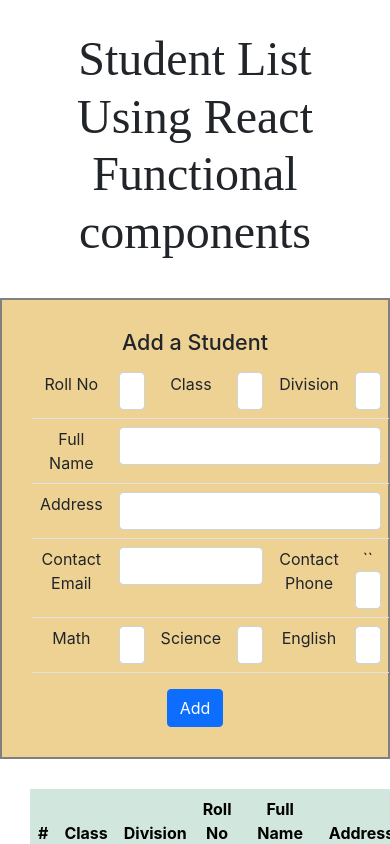
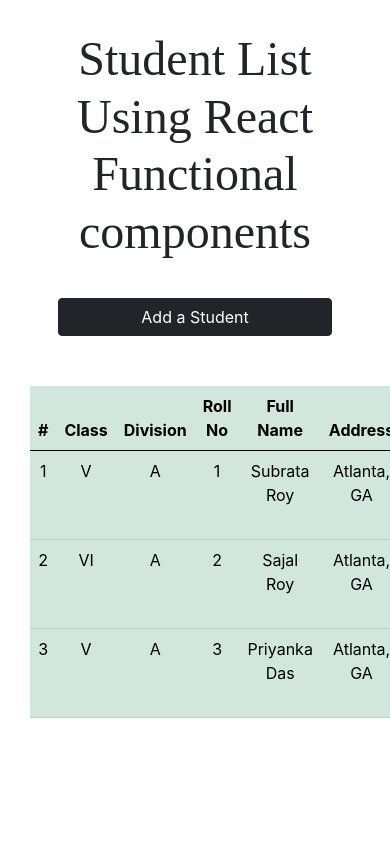
Before and after one commit to subrataroy321/Dash_Tasks, a React (Create React App) app: page / in a window 390 px wide. Shown: the top 844 px of the page. Built offline with nearby package versions, Linux system fonts and the light colour scheme.

Commit message:
add delete user method, add responsiveness to add student button

```diff
--- a/src/components/StudentList.js
+++ b/src/components/StudentList.js
@@ -83,6 +83,7 @@
     }
 
     const editStudent = (student) => {
+        setIsAdding(true)
         setIsEdited(true)
         setStudentClass(student.class);
         setDivision(student.division);
@@ -97,6 +98,7 @@
     }
 
     const cancelEditing = () => {
+        setIsAdding(false)
         setIsEdited(false)
         setStudentClass('');
         setDivision('');
@@ -129,12 +131,19 @@
         cancelEditing()
     }
 
+    const deleteStudent = (roll_no) => {
+        var data = studentArray;
+        data = data.filter(student => student.roll_no !== roll_no)
+        setStudentArray(data)
+    }
+
 
 
     return (
         <StudentListWrapper>
-            <AddStudentWrapper>
-                <h4>Add a Student</h4>
+                    <input tybe="button" value="Add a Student" className="btn btn-dark" style={{ marginBottom: "20px"}} onClick={() => isAdding ? setIsAdding(false) : setIsAdding(true)}/>
+            <AddStudentWrapper style={{display: `${isAdding ? "" : "none"}`}}>
+                <div>
                     <table className="table">
                         <thead></thead>
                         <tbody>
@@ -199,6 +208,7 @@
                             :
                             <input type="button" value={isEdited? "Update" : "Add" } className={isEdited? "btn btn-denger" : "btn btn-primary"} onClick={() => addNewStudent()}/>
                         }
+                </div>
             </AddStudentWrapper>
 
             <StudentTableWrapper>
@@ -238,7 +248,7 @@
                                     <input type="button" value="edit" className="btn btn-link" onClick={() => editStudent(student)}/>
                                 </td>
                                 <td>
-                                    <input type="button" value="delete" className="btn btn-link"/>
+                                    <input type="button" value="delete" className="btn btn-link" onClick={() => deleteStudent(student.roll_no)}/>
                                 </td>
                             </tr>
                         )}
```
Lines whose indentation alone changed are shown as unchanged.
